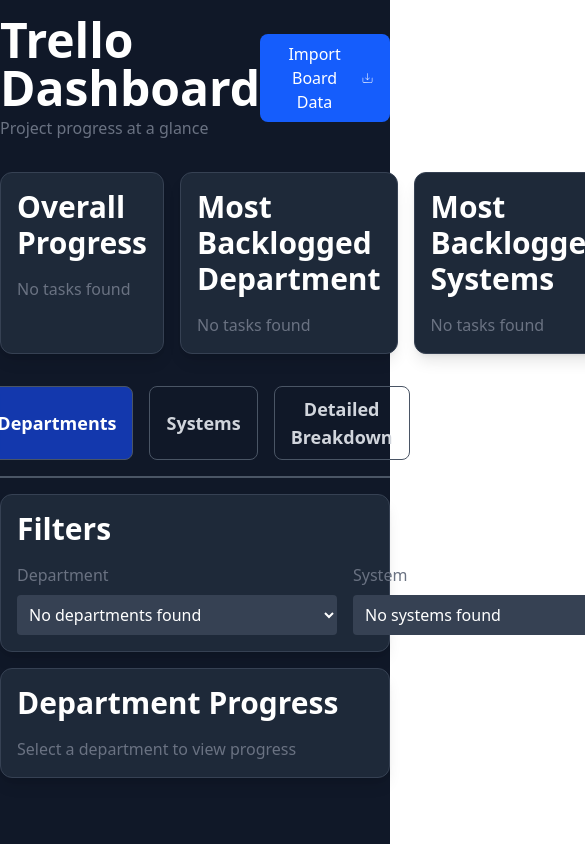
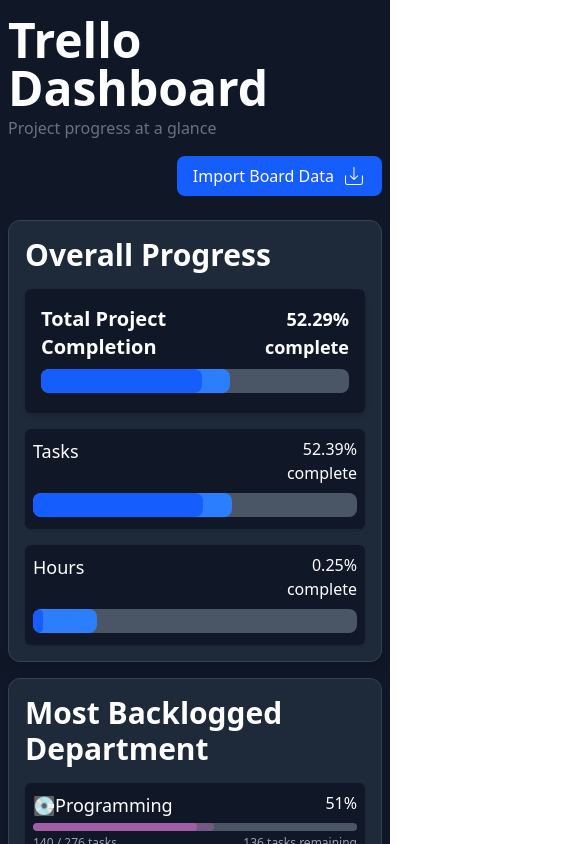
Before and after one commit to DavidCampbellIII/TrelloDashboard, a React (Vite) app: page / in a window 390 px wide. Shown: the top 844 px of the page, 585 px wide, since content can reach past the window. Built offline with nearby package versions, Linux system fonts and the light colour scheme.

Commit message:
Made fully mobile responsive

```diff
--- a/src/App.tsx
+++ b/src/App.tsx
@@ -7,9 +7,9 @@
 export default function App() {
   return (
     <div className='bg-gray-900 h-full w-full min-h-[100vh] min-w-full justify-center flex'>
-      <div className='max-w-[1600px] mx-8 w-full'>
+      <div className='max-w-[1600px] mx-2 md:mx-8 w-full'>
         <NavBar />
-        <div className='flex gap-4'>
+        <div className='flex flex-col lg:flex-row lg:gap-4'>
           <OverallProgress />
           <DepartmentsHighlights />
           <SystemsHighlights />
--- a/src/components/Filters.tsx
+++ b/src/components/Filters.tsx
@@ -28,14 +28,14 @@
   return (
     <div className='card'>
         <h2 className='text-3xl font-semibold text-white mb-4'>Filters</h2>
-        <div className='flex gap-4'>
+        <div className='flex flex-col md:flex-row gap-4'>
             <div className='flex flex-col gap-2'>
                 <label className='text-base text-subtitle' htmlFor='department-select'>
                 Department
                 </label>
                 <select
                     id='department-select'
-                    className='p-2 rounded bg-gray-700 text-white min-w-xs'
+                    className='p-2 rounded bg-gray-700 text-white md:min-w-xs'
                     onChange={handleSelectDepartment}
                     defaultValue={departments.find(dep => dep.name === department)?.id || 'all'}
                 >
@@ -59,7 +59,7 @@
                 </label>
                 <select
                     id='system-select'
-                    className='p-2 rounded bg-gray-700 text-white min-w-xs'
+                    className='p-2 rounded bg-gray-700 text-white md:min-w-xs'
                     onChange={handleSelectSystem}
                     defaultValue={systems.find(sys => sys.name === system)?.id || 'all'}
                 >
--- a/src/components/ImportButton.tsx
+++ b/src/components/ImportButton.tsx
@@ -1,12 +1,21 @@
 import { CiImport } from "react-icons/ci";
-import { useRef } from "react";
+import { useEffect, useRef } from "react";
 import useBoardStore from "../hooks/useBoardStore";
 import useFilterStore from "../hooks/useFiltersStore";
+import defaultBoardData from "../data/testBoard.json";
 
 export default function ImportButton() {
     const fileInputRef = useRef<HTMLInputElement>(null);
     const { importData } = useBoardStore();
     const { setDepartment, setSystem } = useFilterStore();
+
+    //initialize with default data on first load
+    useEffect(() => {
+        importData(defaultBoardData);
+
+        setDepartment('all');
+        setSystem('all');
+    }, []);
 
     const handleFile = async (e: React.ChangeEvent<HTMLInputElement>) => {
         const file = e.target.files?.[0];
--- a/src/components/NavBar.tsx
+++ b/src/components/NavBar.tsx
@@ -2,14 +2,14 @@
 
 export default function NavBar() {
   return (
-    <div className='w-full pt-4 pb-4 flex items-center justify-between'>
-        <div className='flex flex-col text-left'>
+    <div className='w-full pt-4 pb-4 flex flex-col lg:flex-row items-center justify-between'>
+        <div className='flex flex-col text-left w-full'>
             <h1 className='text-5xl font-semibold text-white'>
                 Trello Dashboard
             </h1>
             <h3 className="text-subtitle mt-1">Project progress at a glance</h3>
         </div>
-        <ImportButton />
+        <div className='mt-4 flex w-full justify-end'><ImportButton /></div>
     </div>
   )
 }
--- a/src/components/OverallProgress.tsx
+++ b/src/components/OverallProgress.tsx
@@ -14,8 +14,6 @@
     const tasksCompletedPercentage = totalTasks > 0 ? (tasksCompleted / totalTasks) * 100 : 0;
     //add completion percentage to get the total percentage value
     const tasksInProgressPercentage = (totalTasks > 0 ? (tasksInProgress / totalTasks) * 100 : 0) + tasksCompletedPercentage;
-
-    console.log(`Tasks in progress: ${tasksInProgress}, (${tasksInProgressPercentage.toFixed(2)}%)`);
 
     const hoursCompletedPercentage = totalHours > 0 ? (completedHours / totalHours) * 100 : 0;
     //add completion percentage to get the total percentage value
--- a/src/components/ProgressBar.tsx
+++ b/src/components/ProgressBar.tsx
@@ -37,7 +37,7 @@
         'shadow-sm p-2': variant === ProgressBarVariant.Compact,
     })}>
         <div className='flex justify-between text-white'>
-            <h3 className={clsx('text-left', {
+            <h3 className={clsx('text-left w-full md:w-auto', {
                 'text-xl font-semibold': variant === ProgressBarVariant.Default,
                 'text-lg': variant === ProgressBarVariant.Compact
             })}>{labelStart}</h3>
--- a/src/components/TabView.tsx
+++ b/src/components/TabView.tsx
@@ -19,9 +19,9 @@
     const [tab, setTab] = useState(tabs[0].value);
 
   return (
-    <>
+    <div className="mx-2">
         <div className='flex flex-col gap-4 mt-4 mb-4 w-full justify-center'>
-            <div className='flex gap-4 justify-center'>
+            <div className='flex flex-col gap-2 md:flex-row md:gap-4 justify-center'>
                 {tabs.map(t => (
                     <button
                         key={t.value}
@@ -40,6 +40,6 @@
         </div>
 
         {tabs.find(t => t.value === tab)?.view}
-    </>
+    </div>
   )
 }
--- a/src/components/department-progress/DepartmentSharedTasks.tsx
+++ b/src/components/department-progress/DepartmentSharedTasks.tsx
@@ -20,8 +20,8 @@
         {
             sharedDepartments.length > 0 && (<>
                 <hr className='flex self-center w-full border-gray-600 my-4' />
-                <h3 className='text-2xl font-semibold text-white mb-2 ml-4'>Sharing Tasks With</h3>
-                <div className='flex flex-col gap-2 ml-8 rounded-lg'>
+                <h3 className='text-2xl font-semibold text-white mb-2 ml-0 md:ml-4'>Sharing Tasks With</h3>
+                <div className='flex flex-col gap-2 ml-4 md:ml-8 rounded-lg'>
                     {sharedDepartments.map(data => (
                         <DepartmentProgressBar
                             key={data.label}
--- a/src/components/detailed-breakdown/DetailedBreakdownProgressBar.tsx
+++ b/src/components/detailed-breakdown/DetailedBreakdownProgressBar.tsx
@@ -20,26 +20,40 @@
         completedPercentage, inProgressPercentage
     } = calcTaskProgress(tasksWithHours, tasksWithoutHours);
 
-    const labelStart = (
-        <h3 className='text-2xl'>
-            {label}
-        </h3>
+    const chipSizing = 'text-xs sm:text-sm';
+
+    const taskProgressChips = (<>
+        <div className={`flex rounded-xl bg-slate-700/70 h-min p-2 ${chipSizing} text-center text-gray-300 border border-gray-600`}>
+            {tasksNotStarted} not started
+        </div>
+        <div className={`flex rounded-xl bg-orange-800/50 h-min p-2 ${chipSizing} text-center text-gray-300 border border-gray-600`}>
+            {tasksInProgress} in progress
+        </div>
+        <div className={`flex rounded-xl bg-green-900/50 h-min p-2 ${chipSizing} text-center text-gray-300 border border-gray-600`}>
+            {tasksCompleted} completed
+        </div>
+    </>)
+
+    const labelEnd = (
+        <div className='flex gap-2 items-center w-full justify-end'>
+            {/* <span className='hidden lg:flex gap-2'>{taskProgressChips}</span> */}
+            <div className='text-2xl'>
+                <span className='w-min'>{completedPercentage.toFixed(1)}% completed</span>
+                <div className='flex flex-wrap gap-2 mt-2 w-full justify-end'>
+                    {taskProgressChips}
+                </div>
+            </div>
+        </div>
     );
 
-    const labelEnd = (
-        <div className='flex gap-2 items-center'>
-            <div className='flex rounded-xl bg-slate-700/70 h-min p-2 text-sm text-gray-300 border border-gray-600'>
-                {tasksNotStarted} not started
-            </div>
-            <div className='flex rounded-xl bg-orange-800/50 h-min p-2 text-sm text-gray-300 border border-gray-600'>
-                {tasksInProgress} in progress
-            </div>
-            <div className='flex rounded-xl bg-green-900/50 h-min p-2 text-sm text-gray-300 border border-gray-600'>
-                {tasksCompleted} completed
-            </div>
-            <span className='text-2xl'>{completedPercentage.toFixed(1)}% completed</span>
+    const labelStart = (<>
+        <div className='text-2xl'>
+            {label}
         </div>
-    )
+        <div className='justify-right md:hidden text-right w-full'>
+            {labelEnd}
+        </div>
+    </>);
 
 
     const footerStart = (
@@ -60,7 +74,7 @@
   return (
     <ProgressBar
         labelStart={labelStart}
-        labelEnd={labelEnd}
+        labelEnd={<div className='hidden md:flex'>{labelEnd}</div>}
         footerStart={footerStart}
         footerEnd={footerEnd}
         colors={colors}
--- a/src/globals.css
+++ b/src/globals.css
@@ -6,7 +6,7 @@
   }
 
   .card {
-    @apply rounded-xl bg-gray-800 p-4 my-4 w-full border-1 border-gray-700
+    @apply rounded-xl bg-gray-800 p-4 my-2 md:my-4 w-full border-1 border-gray-700
       shadow-lg transition-shadow hover:shadow-2xl;
   }
 }
```
